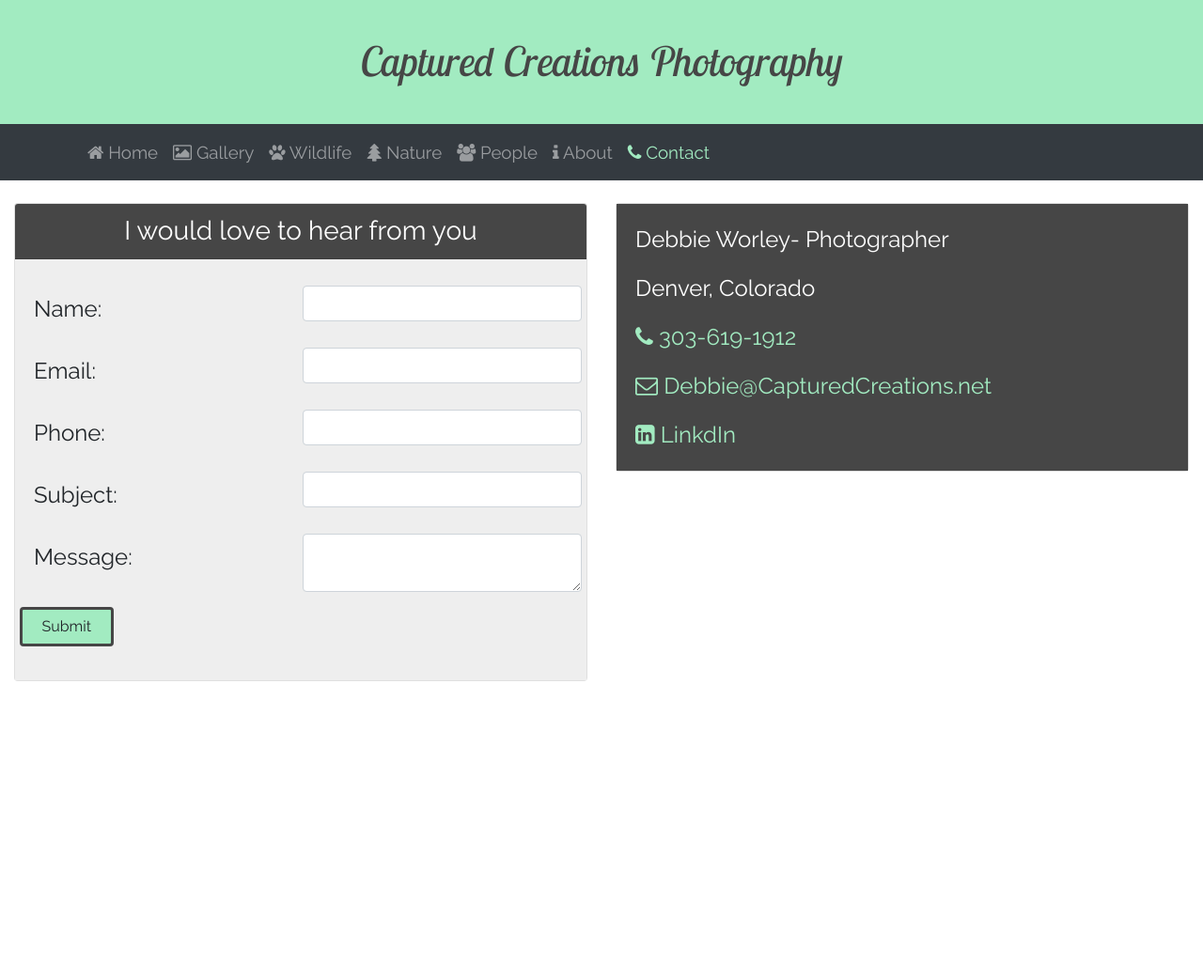
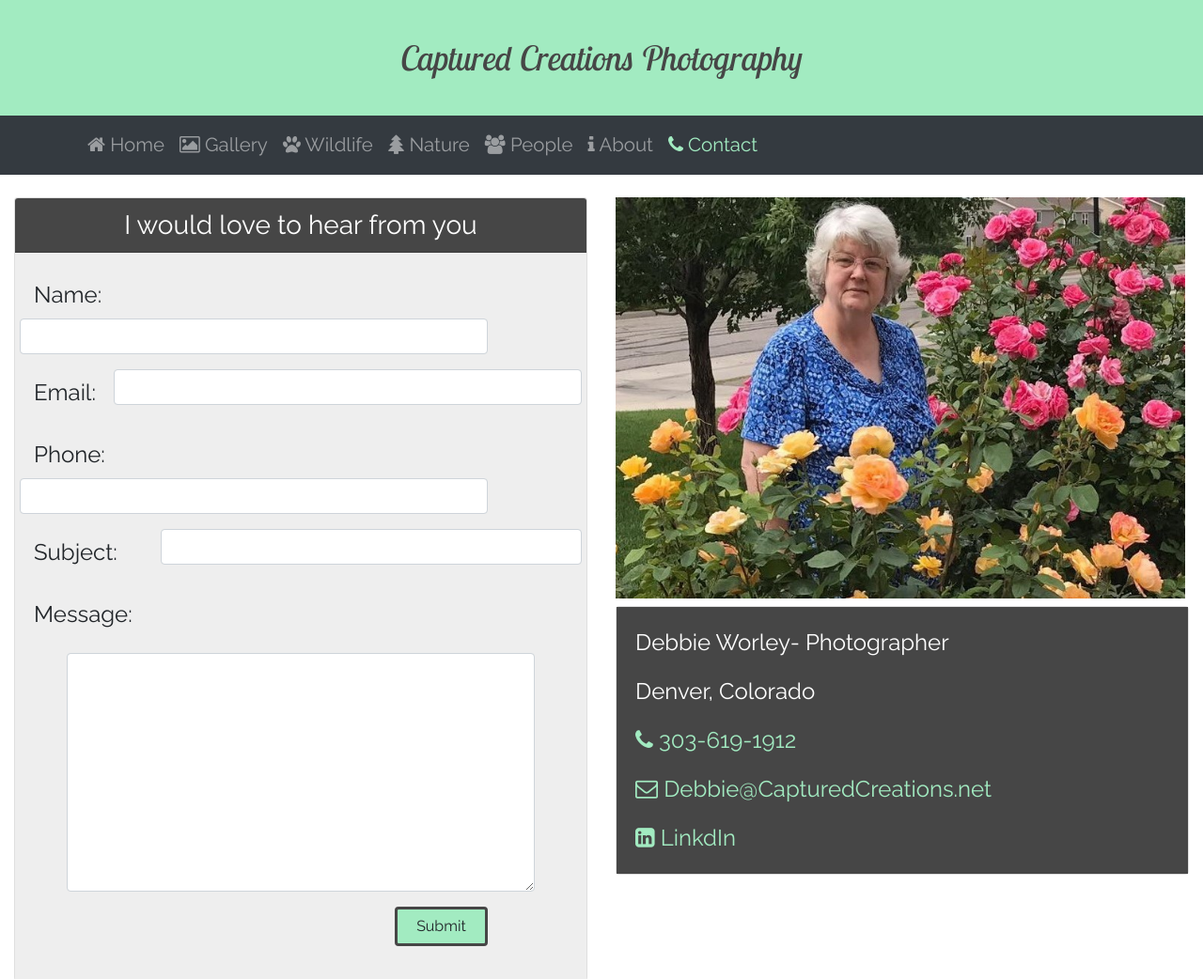
Before and after one commit to RSnodgrass92/captured-creations, a website: page contact.html in a window 1280 px wide. Shown: the whole page at 94% size. Before the commit the page ends 800 px from the top, so only its background shows below. Drawn offline with nearby package versions, Linux system fonts and the light colour scheme.

Commit message:
Clean Up

```diff
--- a/contact.html
+++ b/contact.html
@@ -3,7 +3,7 @@
 <head>
     <meta charset="UTF-8">
     <meta name="viewport" content="width=device-width, initial-scale=1.0">
-    <title>Captured Creations-Contact</title>
+    <title>Captured Creations - Contact</title>
 
     <link rel="preconnect" href="https://fonts.gstatic.com">
     <link href="https://fonts.googleapis.com/css2?family=Lobster&family=Lobster+Two:ital@1&display=swap" rel="stylesheet">
@@ -12,6 +12,8 @@
     <link rel="stylesheet" href="https://stackpath.bootstrapcdn.com/bootstrap/4.3.1/css/bootstrap.min.css" integrity="sha384-ggOyR0iXCbMQv3Xipma34MD+dH/1fQ784/j6cY/iJTQUOhcWr7x9JvoRxT2MZw1T" crossorigin="anonymous">
     <link rel="stylesheet" href="node_modules/font-awesome/css/font-awesome.min.css" />
     <link rel="stylesheet" href="css/contact.css">
+
+    <link rel="icon" href="images/tab-icon/favicon.ico">
 
 </head>
 <body>
@@ -47,7 +49,7 @@
 <div class="container-fluid">
 
 
-    <div class=" row mt-4">
+    <div class=" row mt-1 mt-lg-4">
 
         <!--Form Card-->
         <div class="col">
@@ -56,33 +58,36 @@
 
                 <div class="card-body">
                     <form >
-                        <div class="form-group row mt-2">
-                            <label  class="col  col-form-label " for="name">Name: </label>
-                            <input  class="col form-control" id="name" type="text">
+                        <div class="form-group row">
+                            <label  class="col col-form-label " for="name">Name: </label>
+                            <input  class="col col-10 form-control" id="name" type="text">
                         </div>
 
                         <div class="form-group row">
                             <label  class="col col-form-label" for="email">Email:</label>
-                            <input class="col form-control" id="email" type="text">
+                            <input class="col col-10 form-control" id="email" type="text">
                         </div>
 
                         <div class="form-group row">
                             <label class="col col-form-label" for="phone">Phone:</label>
-                            <input class="col form-control" id="phone" type="text">
+                            <input class="col col-10 form-control" id="phone" type="text">
                         </div>
 
                         <div class=" form-group row">
                             <label class="col col-form-label" for="subject">Subject:</label>
-                            <input class="col form-control" id="subject" type="text">
+                            <input class="col col-9 form-control" id="subject" type="text">
                         </div>
 
                         <div class="form-group row">
                             <label class="col col-form-label" for="message">Message:</label>
-                            <textarea class="col form-control" id="message"></textarea>
+                        </div>
+
+                        <div class="form-group row">
+                            <textarea class="col-10 offset-1 form-control" id="message" rows="10"></textarea>
                         </div>
 
                         <div class=" form-group row ">
-                            <button class=" col-2  btn btn-large" type="submit" role="button">Submit</button>
+                            <button class=" col-8 col-lg-2 offset-2 offset-md-6 offset-lg-8 btn btn-large text-nowrap" type="submit" role="button">Submit</button>
                         </div>
                     </form>
                 </div>
@@ -91,16 +96,29 @@
 
         <!--End Card-->
 
-        <div class="col">
-            <div class="card">
-                <div class="card-body" id="card-body-info">
-                    <p>Debbie Worley-  Photographer</p>
-                    <p>Denver, Colorado</p>
-                    <p><a href="tel:+13036191912"><i class="fa fa-phone"></i> 303-619-1912</p></a>
-                    <p><a href="mailto:debbie@capturedcreations.net"><i class="fa fa-envelope-o"></i> Debbie@CapturedCreations.net</p></a>
-                    <a href="https://www.linkedin.com/in/debbie-worley-26a52a39/"><i class="fa fa-linkedin-square"></i> LinkdIn</a>
+        <div class="col ">
+            <div class="container-fluid pr-0">
+                <div class="row mr-1 mt-2 mt-sm-0  pl-0 pr-0 ">
+                    <img class="col pl-0 pr-0" src="images/contact/1.jpg"  alt="" class="img-fluid" >
+                </div>
+
+                <div class="row mr-0">
+                    <div class="col card mt-2 pl-0 pr-0">
+                        <div class="card-body " id="card-body-info">
+                            <p>Debbie Worley-  Photographer</p>
+                            <p>Denver, Colorado</p>
+                            <p><a href="tel:+13036191912"><i class="fa fa-phone"></i> 303-619-1912</p></a>
+                            <p><a href="mailto:debbie@capturedcreations.net"><i class="fa fa-envelope-o"></i> Debbie@CapturedCreations.net</p></a>
+                            <a href="https://www.linkedin.com/in/debbie-worley-26a52a39/" target="_blank"><i class="fa fa-linkedin-square"></i> LinkdIn</a>
+                        </div>
+                    </div>
                 </div>
             </div>
+
+
+
+
+
         </div>
     </div>
 </div>
--- a/css/about.css
+++ b/css/about.css
@@ -20,13 +20,12 @@ body{
     font-family: 'Lobster Two', cursive;
     border-radius: 0;
     background:  #A2EBC1;
-    font-size: 1.3em;
     padding: 40px 20px;
     margin:0;
 }
 
 .nav-item{
-    font-size: .78em;
+    font-size: .85em;
     }
 
 input, label{
--- a/css/contact.css
+++ b/css/contact.css
@@ -24,20 +24,24 @@ body{
     border-radius: 0;
     background: #A2EBC1;
     color: #464646;
-    font-size: 1.8em;
+    font-size: 1.5em;
     padding: 40px 20px;
     margin:0;
 }
 
 .nav-item{
-    font-size: .78em;
+    font-size: .85em;
     }
 
 .btn{
     background: #A2EBC1;
     border: solid #464646;
 }
-
+.btn:hover
+{
+    background: #464646;
+    color: white;
+}
 .card-header{
     background:#464646;
     color: white;
@@ -53,4 +57,8 @@ body{
 #card-body-info{
     background:#464646;
     color: white;
+
 }
+.card-body{
+    width: 100%;
+}
--- a/css/gallery.css
+++ b/css/gallery.css
@@ -4,7 +4,6 @@
 }
 
 body{
-
     font-size: 1.5em;
     font-family: 'Raleway', sans-serif;
 }
@@ -24,7 +23,7 @@ hr{
 
 
 .nav-item{
-font-size: .78em;
+font-size: .85em;
 }
 
 .jumbotron{
@@ -33,7 +32,6 @@ font-size: .78em;
     font-family: 'Lobster Two', cursive;
     border-radius: 0;
     background:  #A2EBC1;
-    font-size: 1.7em;
     padding: 40px 20px;
 }
 
--- a/css/index.css
+++ b/css/index.css
@@ -6,6 +6,7 @@
 body
 {
  background:#464646;
+ font-size: 1.5em;
 }
 
 p{
@@ -31,7 +32,7 @@ p{
 
 
 .welcome-text{
-font-size: 1.5em;
+
 font-family: 'Raleway', sans-serif;
 }
 
@@ -50,7 +51,7 @@ font-family: 'Raleway', sans-serif;
 
 #headline{
     font-family: 'Lobster Two', cursive;
-    font-size: 3em;
+    font-size: 1.5em;
 }
 #start-btn{
 
--- a/css/nature.css
+++ b/css/nature.css
@@ -19,13 +19,12 @@ body{
     font-family: 'Lobster Two', cursive;
     border-radius: 0;
     background:  #A2EBC1;
-    font-size: 1.3em;
     padding: 40px 20px;
     margin:0;
 }
 
 .nav-item{
-    font-size: .78em;
+    font-size: .85em;
     }
 
 input, label{
--- a/css/people.css
+++ b/css/people.css
@@ -19,13 +19,12 @@ body{
     font-family: 'Lobster Two', cursive;
     border-radius: 0;
     background:  #A2EBC1;
-    font-size: 1.3em;
     padding: 40px 20px;
     margin:0;
 }
 
 .nav-item{
-    font-size: .78em;
+    font-size: .85em;
     }
 
 input, label{
--- a/css/wildlife.css
+++ b/css/wildlife.css
@@ -19,13 +19,12 @@ body{
     font-family: 'Lobster Two', cursive;
     border-radius: 0;
     background:  #A2EBC1;
-    font-size: 1.3em;
     padding: 40px 20px;
     margin:0;
 }
 
 .nav-item{
-    font-size: .78em;
+    font-size: .85em;
     }
 
 input, label{
```
Also changed, not shown: Template.html (+3 -0 lines), about.html (+3 -1 lines), gallery.html (+5 -2 lines), index.html (+3 -0 lines), nature.html (+4 -1 lines), people.html (+4 -1 lines), wildlife.html (+4 -1 lines), images/contact/1.jpg (added), images/tab-icon/favicon.ico (added).
